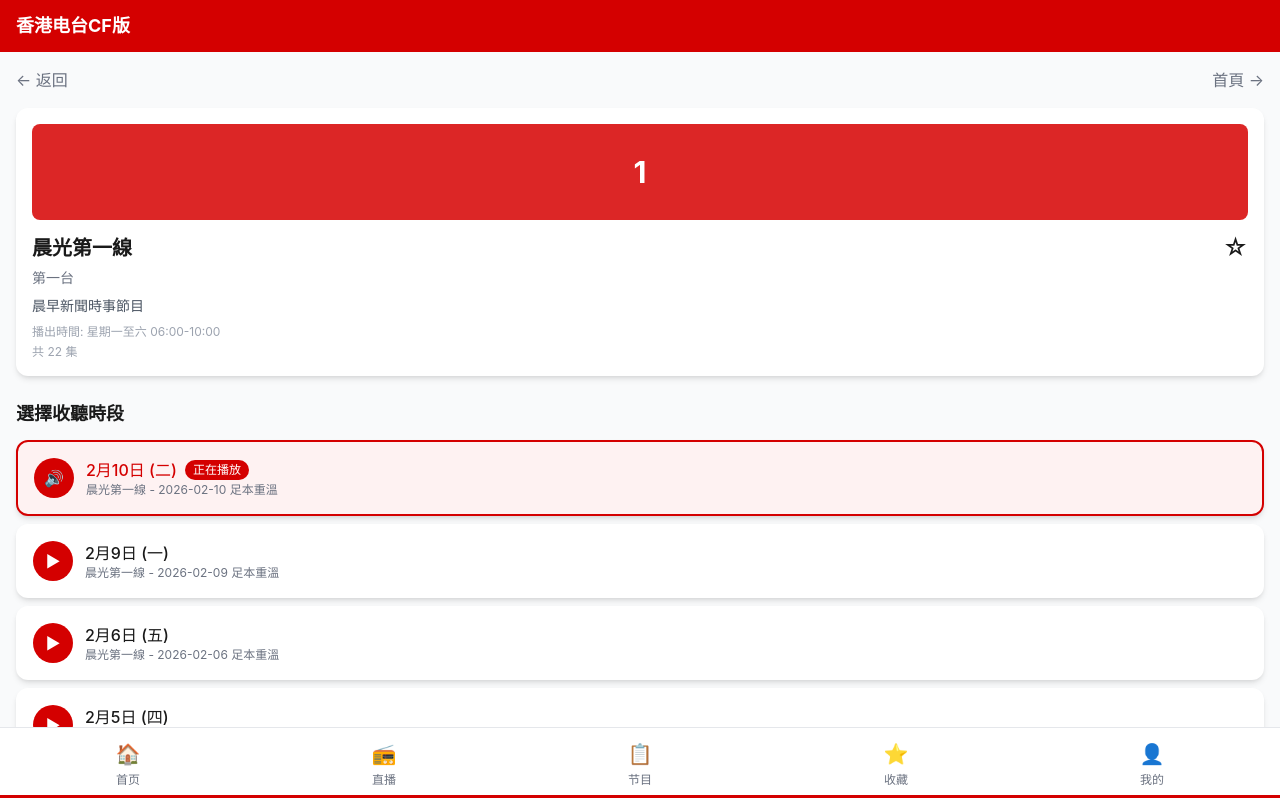
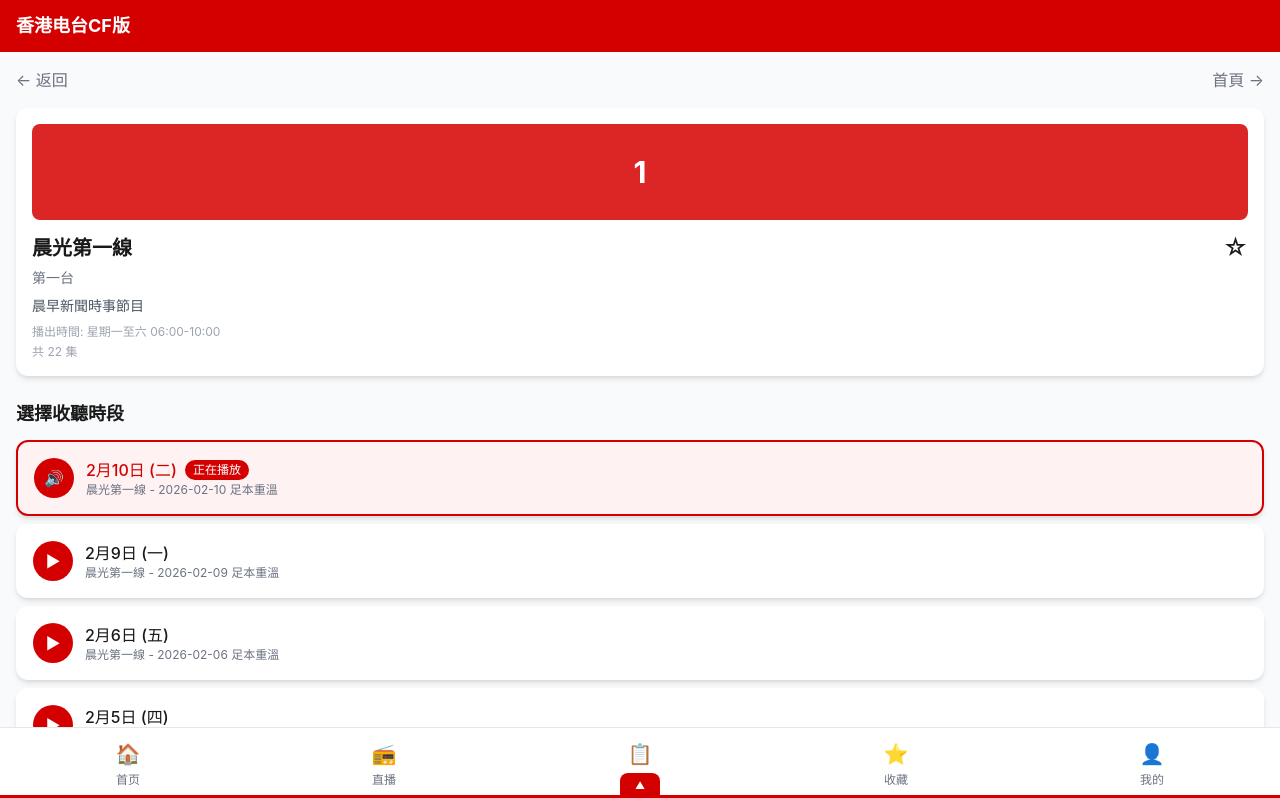
Before and after one commit to cowboy20260211/cf-rthk, a React (Vite) app: page /programs/radio1/morning in a window 1280 px wide. Shown: the top 798 px of the page. Built offline with nearby package versions, Linux system fonts and the light colour scheme; no server answers.

Commit message:
展开按钮移至红条中间

```diff
--- a/src/components/Player/AudioPlayer.tsx
+++ b/src/components/Player/AudioPlayer.tsx
@@ -228,29 +228,44 @@
         left: 0,
         right: 0,
         background: isExpanded ? 'white' : 'transparent',
-        borderTop: isExpanded ? '2px solid #d40000' : 'none',
         zIndex: 50,
         transition: 'all 0.3s ease',
         height: isExpanded ? '80px' : '5px',
       }}
     >
-      {/* 收起状态：只显示红色细条 */}
+      {/* 收起状态：红条中间显示展开按钮 */}
       {!isExpanded && (
-        <div
-          style={{
-            height: '5px',
-            background: '#d40000',
-            width: '100%',
-          }}
-        />
+        <div style={{ position: 'relative', height: '5px' }}>
+          <div style={{ height: '5px', background: '#d40000', width: '100%' }} />
+          <div
+            onClick={() => setIsExpanded(true)}
+            style={{
+              position: 'absolute',
+              top: '-22px',
+              left: '50%',
+              transform: 'translateX(-50%)',
+              width: '40px',
+              height: '25px',
+              background: '#d40000',
+              borderRadius: '8px 8px 0 0',
+              display: 'flex',
+              alignItems: 'center',
+              justifyContent: 'center',
+              cursor: 'pointer',
+              zIndex: 51,
+            }}
+          >
+            <span style={{ color: 'white', fontSize: '10px' }}>▲</span>
+          </div>
+        </div>
       )}
 
-      {/* 展开状态：显示播放器内容（不显示收藏按钮） */}
+      {/* 展开状态：显示播放器内容 */}
       {isExpanded && (
         <>
-          {/* 展开/收起按钮 */}
+          {/* 收起按钮 */}
           <div
-            onClick={() => setIsExpanded(!isExpanded)}
+            onClick={() => setIsExpanded(false)}
             style={{
               position: 'absolute',
               top: '-20px',
```
